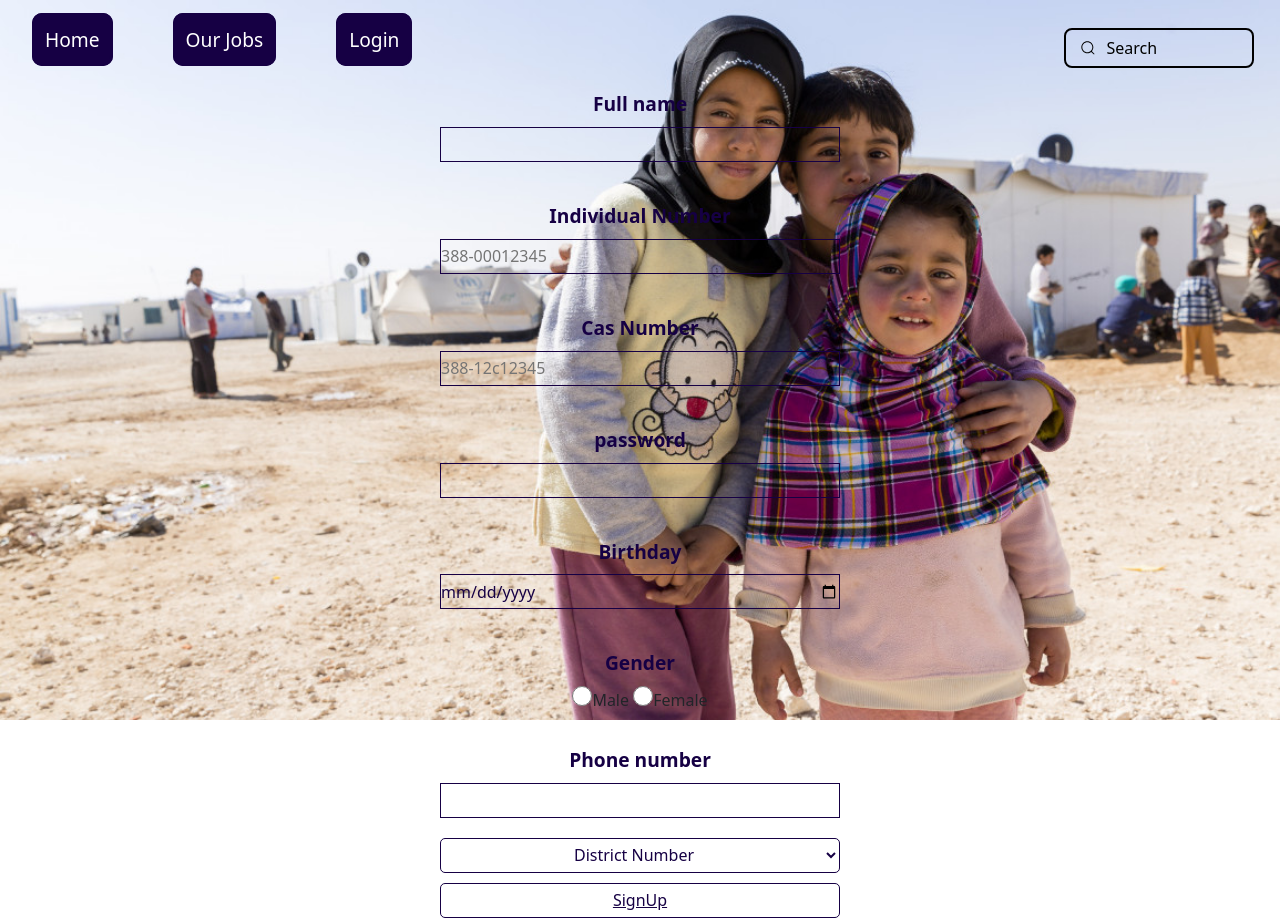
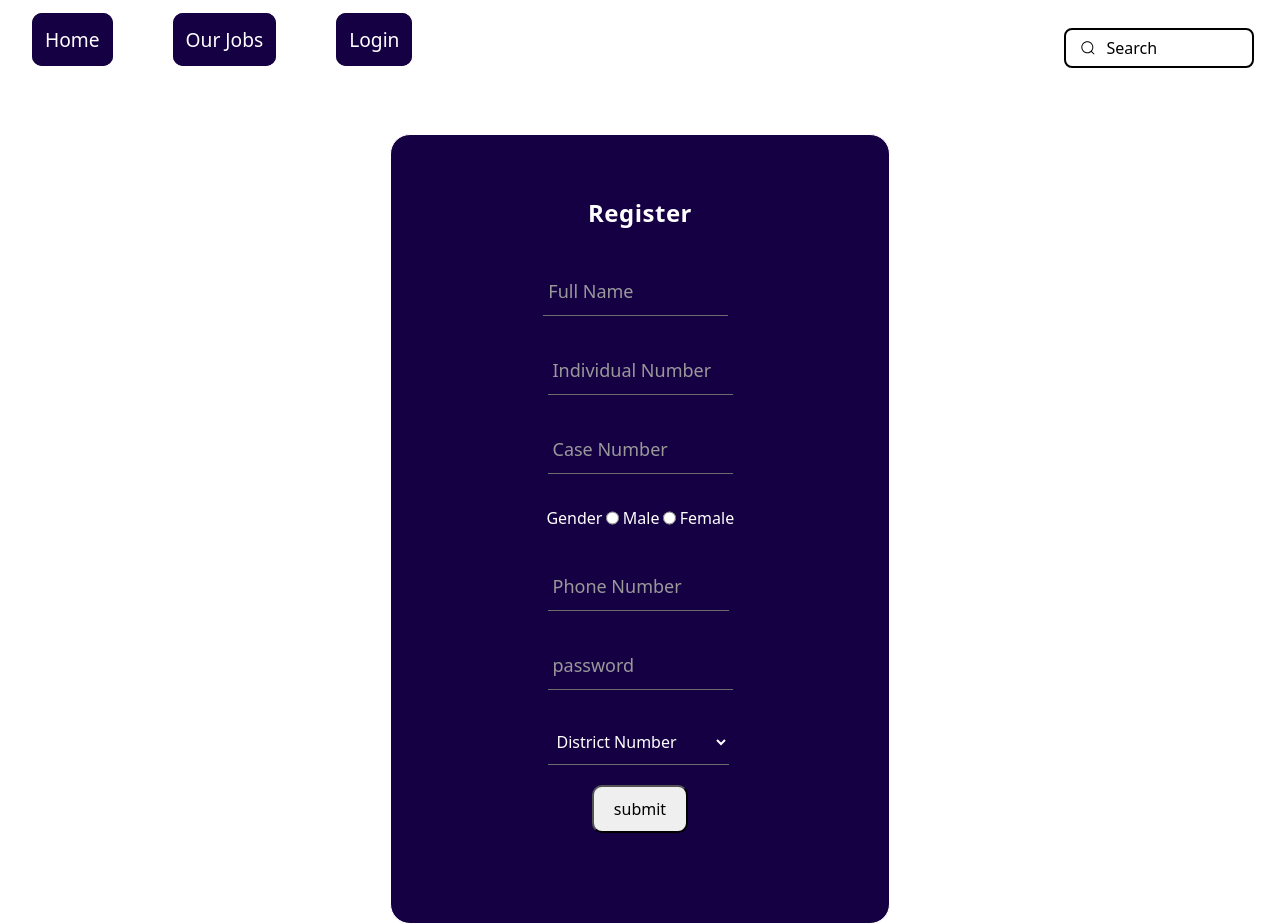
Before and after one commit to Islamykh/HR-Website, a plain HTML site: page Pages/Regestur.html in a window 1280 px wide. Shown: the top 923 px of the page. Drawn offline with nearby package versions, Linux system fonts and the light colour scheme; some packages are replaced by stand-ins of ours; a script that the page names is missing.

Commit message:
Edit style

```diff
--- a/Css/job.css
+++ b/Css/job.css
@@ -1,5 +1,5 @@
 body{
-    background: linear-gradient(white,rgb(152, 152, 240));
+    background: linear-gradient(white,rgb(34, 49, 132));
 }
 .row{
     margin-top: 50px;
@@ -45,7 +45,7 @@ color: rgb(14, 3, 47);
 
 .card{
     background: linear-gradient(white);
-    margin-left: 20%;
+    margin-left: 10%;
 
 
 }
--- a/Css/signup.css
+++ b/Css/signup.css
@@ -1,4 +1,128 @@
-Body{
+.group {
+    position: relative;
+  }
+
+  .form {
+    display: -webkit-box;
+    display: -ms-flexbox;
+    display: flex;
+    -webkit-box-pack: center;
+    -ms-flex-pack: center;
+    justify-content: center;
+    -webkit-box-align: center;
+    -ms-flex-align: center;
+    align-items: center;
+    -webkit-box-orient: vertical;
+    -webkit-box-direction: normal;
+    -ms-flex-direction: column;
+    flex-direction: column;
+    border: 1px solid white;
+    padding: 120px 40px;
+    padding-top: 60px;
+    padding-bottom: 90px;
+    padding-right: 40px;
+    padding-left: 40px;
+    background-color: rgb(22, 0, 68);
+    border-radius: 20px;
+    margin: auto;
+    position: relative;
+    max-width: 500px;
+    margin-top: 5%;
+  }
+
+  .form p {
+    padding-bottom: 20px;
+    font-size: 24px;
+    font-weight: bold;
+    letter-spacing: .5px;
+    color: white;
+  }
+
+  .container-1 {
+    padding-top: 30px;
+  }
+
+  .main-input {
+    font-size: 16px;
+    padding: 10px 10px 10px 5px;
+    display: block;
+    width: 185px;
+    border: none;
+    border-bottom: 1px solid #6c6c6c;
+    background: transparent;
+    color: #ffffff;
+  }
+
+  .main-input:focus {
+    outline: none;
+    border-bottom-color: #42ff1c;
+  }
+
+  .lebal-email {
+    color: #999999;
+    font-size: 18px;
+    font-weight: normal;
+    position: absolute;
+    pointer-events: none;
+    left: 5px;
+    top: 10px;
+    transition: 0.2s ease all;
+    -moz-transition: 0.2s ease all;
+    -webkit-transition: 0.2s ease all;
+  }
+
+  .main-input:focus ~ .lebal-email,
+  .main-input:valid ~ .lebal-email {
+    top: -20px;
+    font-size: 14px;
+    color: #42ff1c;
+  }
+
+  .highlight-span {
+    position: absolute;
+    height: 60%;
+    width: 0px;
+    top: 25%;
+    left: 0;
+    pointer-events: none;
+    opacity: 0.5;
+  }
+
+  .main-input:focus ~ .highlight-span {
+    -webkit-animation: input-focus 0.3s ease;
+    animation: input-focus 0.3s ease;
+  }
+
+  @keyframes input-focus {
+    from {
+      background: #42ff1c;
+    }
+
+    to {
+      width: 185px;
+    }
+  }
+
+  .submit {
+    margin-top: 1.2rem;
+    padding: 10px 20px;
+    border-radius: 10px;
+  }
+
+  input[type='radio'] {
+      height: 20px;
+      width: 20px;
+      vertical-align: middle;
+      color: white;
+    }
+    .dropdown-item{
+        color: rgb(22, 0, 68);
+    }
+
+
+
+
+/* Body{
     background-image: url(../Media/Signup.jpeg);
     background-repeat: no-repeat;
     background-size: 100%;
@@ -10,7 +134,7 @@ Body{
     text-align: center;
     /* margin-top: 100px;
     margin-bottom: 100px; */
-}
+/* }
 .modal-body>input{
     margin-top: 8px;
     margin-bottom: 20px;
@@ -50,11 +174,6 @@ Body{
 
 }
 
-input[type='radio'] {
-    height: 20px;
-    width: 20px;
-    vertical-align: middle;
-  }
   .w-full{
     width: 300px;
     height: 40px;
@@ -64,4 +183,4 @@ input[type='radio'] {
     height: 40px;
     background: transparent;
 
-  }
+  } */
--- a/Pages/Regestur.html
+++ b/Pages/Regestur.html
@@ -25,39 +25,64 @@
         </svg>
         <input placeholder="Search" type="search" class="input">
     </div>
-
-
     </div>
-
-
-
       </div>
     </div>
 
       <div class="Body">
 
-        <div class="modal-body">
-            <label for="text">Full name</label><br>
-            <input type="text" required id="name"><br>
-            <p style="color: red; display: none;" id="errorname"> * Please Enter your name</p>
-            <label for="text">Individual Number</label><br>
-            <input type="text" name="Individual Number" id="IDNumber" required placeholder="388-00012345"><br>
-            <p style="color: red; display: none;" id="errorID"> * Please Enter correct ID</p>
-            <label for="text">Cas Number</label><br>
-            <input type="text" name="ID Number" id="caseNum" required placeholder="388-12c12345"><br>
-            <label for="password"  id="pass"> password</label><br>
-            <input type="password" required><br>
-            <label for="birthday" id="BDay">Birthday </label><br>
-            <input type="date" required><br>
-            <label for="text">Gender</label><br>
-            <input type="radio" class="Gender">Male
-            <input type="radio" class="Gender">Female<br>
+        <form class="form">
+          <p>Register</p>
+          <div class="group">
+            <input required="true" class="main-input" type="text">
+            <span class="highlight-span"></span>
+            <label class="lebal-email">Full Name</label><br>
+          </div>
 
-            <label for="Phone"  > Phone number</label><br>
-            <input type="text" name="PN" size="10" maxlength="10" required id="PHNum"><br>
+          <div class="container-1">
+            <div class="group">
+              <input required="true" class="main-input" type="text"><br>
+              <span class="highlight-span"></span><br>
+              <label class="lebal-email">Individual Number</label><br>
+            </div>
+          </div>
 
-            <!-- home location as a dropdown list -->
-            <select class="dropdown">
+          <div class="container-1">
+            <div class="group">
+              <input required="true" class="main-input" type="text"><br>
+              <span class="highlight-span"></span><br>
+              <label class="lebal-email">Case Number</label><br>
+            </div>
+          </div>
+          <div class="container-1">
+            <div class="group">
+              <label for="text" style="color: white; margin-right: 2%;">Gender</label><br>
+
+              <input type="radio" class="main-input" >
+              <label style="color: white; margin-right: 2%; margin-left: 2%">    Male</label>
+
+              <input type="radio"class="main-input">
+              <label style="color: white;  margin-left: 2%">    Female</label>
+            </div>
+          </div>
+          <div class="container-1">
+            <div class="group">
+              <input required="true" class="main-input" type="text" name="PN" size="10" maxlength="10">
+              <span class="highlight-span"></span>
+              <label class="lebal-email">Phone Number</label>
+            </div>
+          </div>
+
+          <div class="container-1">
+            <div class="group">
+              <input required="true" class="main-input" type="password" >
+              <span class="highlight-span"></span>
+              <label class="lebal-email" for="password">password</label>
+            </div>
+          </div>
+          <div class="container-1">
+            <div class="group">
+              <select class="main-input">
 
                 <option class="dropdown"> District Number</option>
               <option class="dropdown-item">D1</option>
@@ -72,11 +97,12 @@
               <option class="dropdown-item">D10</option>
               <option class="dropdown-item">D11</option>
               <option class="dropdown-item">D12</option>
-            </select><br>
-
-                <button class="SignUpbutton" > <a href="Home.html"> SignUp </a></button>
+              </select>
+            </div>
           </div>
 
+          <button class="submit">submit</button>
+        </form>
     </div>
 
 
```
Also changed, not shown: Css/homepage.css (+2 -13 lines), Css/index.css (+13 -13 lines). Lines whose indentation alone changed are shown as unchanged.
